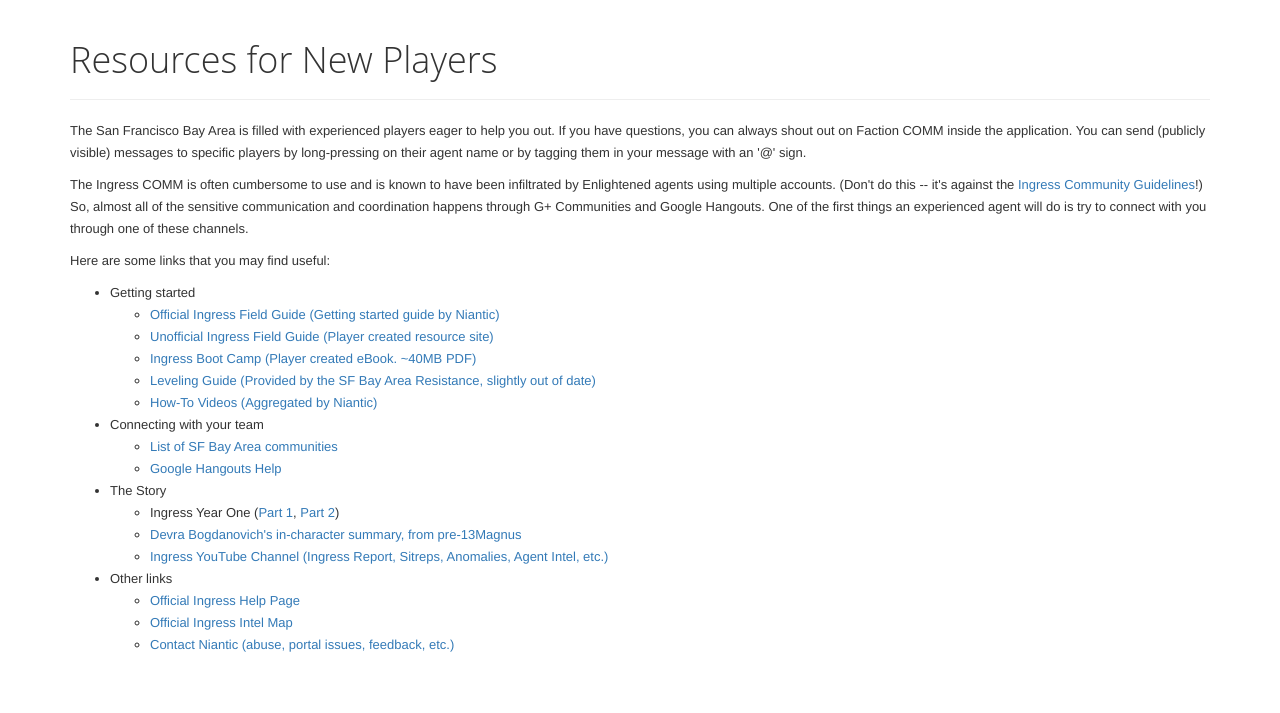
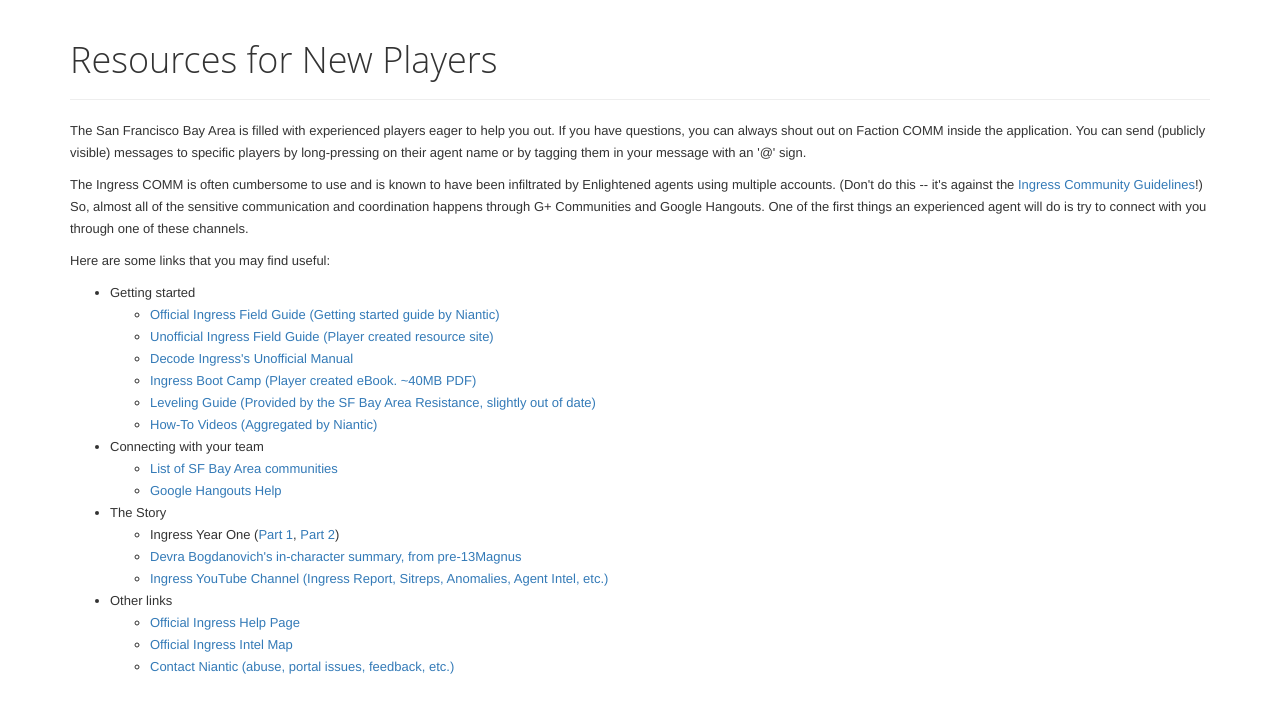
Before and after one commit to balshor/sfbay.resists.org, a Jekyll site: the page built from help/index.html, in a window 1280 px wide. Shown: the top 713 px of the page. Built offline with Jekyll 4.4.1, drawn with Linux system fonts in a browser that asks for light colours; nearby versions of some CDN libraries.

Commit message:
Add link to Decode Ingress to help page.

```diff
--- a/help/index.html
+++ b/help/index.html
@@ -18,6 +18,9 @@
       </li>
       <li>
         <a href="http://ingressfieldguide.com/">Unofficial Ingress Field Guide (Player created resource site)</a>
+      </li>
+      <li>
+        <a href="http://decodeingress.me/ingress-manual/">Decode Ingress's Unofficial Manual</a>
       </li>
       <li>
         <a href="http://ingressbootcamp.com/">Ingress Boot Camp (Player created eBook.  ~40MB PDF)</a>
```
